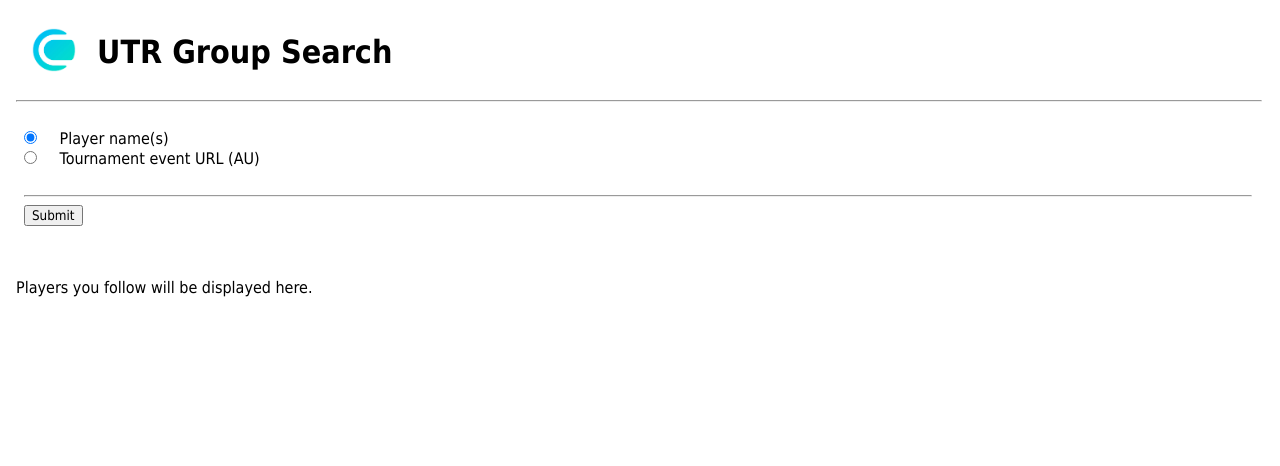
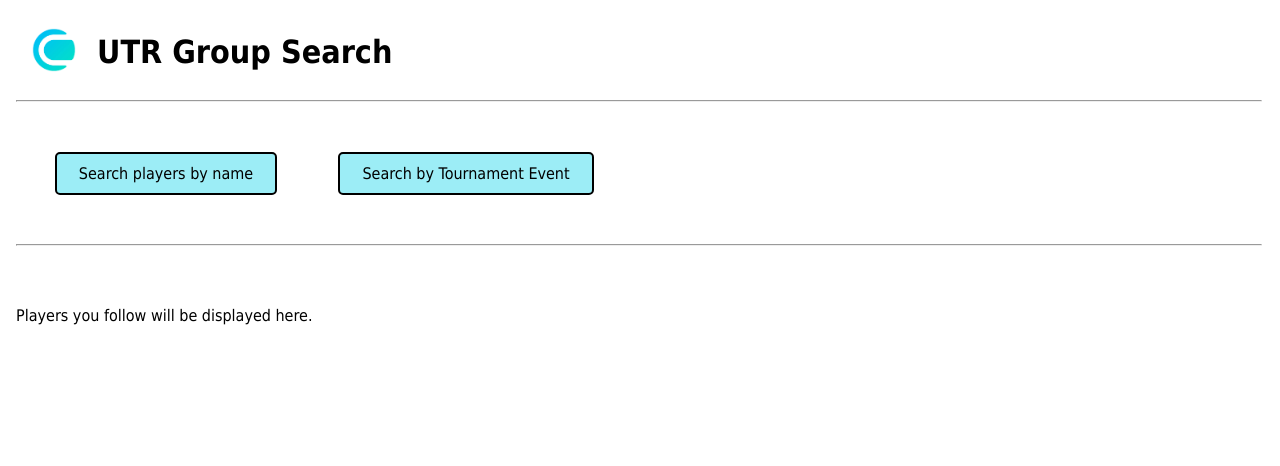
Before and after one commit to ozchamo/UTR, a Flask app: page / in a window 1280 px wide. Shown: the top 466 px of the page. Run offline with Flask 2, Linux system fonts and the light colour scheme.

Commit message:
Introduced buttons  in Main Page

```diff
--- a/search-player-UTR-flask.py
+++ b/search-player-UTR-flask.py
@@ -263,7 +263,7 @@ app = Flask(__name__, static_url_path='/static')
 
 
 # =========================================================================
-# Search menu
+# Main page - landing
 #=======================================================================
 
 @app.route('/')
@@ -286,18 +286,6 @@ def present_search_player_form():
 
     return render_template('main-page.html', header = "UTR Group Search ", playerlist = playerlist)
 
-@app.route('/navigate_search_selection', methods=['POST'])
-def navigate_search_selection():
-
-    searchselection = request.form['searchoption']
-
-    if searchselection == "searchbynamelist":
-        return(render_template('searchplayersbyname.html', header="UTR Group Search by Player Name(s)"))
-    if searchselection == "searchbyurl":
-        return(render_template('searchplayersbyeventurl.html', header = "UTR Group Search by Event URL"))
-    if searchselection == "searchplayerjson":
-        return(render_template('searchplayerbyjson.html', header = "UTR JSON single player"))
-
 
 #=======================================================================
 # Search by name list
@@ -305,7 +293,7 @@ def navigate_search_selection():
 
 @app.route('/search_players_by_name')
 def present_search_player_by_names():
-    return render_template('searchplayersbyname.html')
+    return render_template('searchplayersbyname.html', header="UTR Group Search by Player Name(s)")
 
 @app.route('/search_players_by_name_post', methods=['POST'])
 def present_search_player_results():
@@ -335,7 +323,7 @@ def present_search_player_results():
 #=======================================================================
 @app.route('/search_players_eventurl')
 def present_search_player_by_url():
-    return render_template('searchplayersbyeventurl.html')
+    return render_template('searchplayersbyeventurl.html', header = "UTR Group Search by Event URL")
 
 @app.route('/search_players_eventurl_post', methods=['POST'])
 def present_search_player_url_results():
--- a/static/css/style.css
+++ b/static/css/style.css
@@ -10,7 +10,7 @@ table, th, td {
     text-align: left;
 }
 
-tr:nth-child(even) {
+tr:nth-child(odd) {
     background-color: #9cedf6;
 }
 
@@ -48,6 +48,25 @@ a {
 }
 
 
+/* Button layout table */
+
+.two-column-table {
+  border-collapse: collapse;
+  width:95%;
+  max-width:600px;
+}
+
+.two-column-table tr {
+  height:30px;
+
+}
+
+.two-column-table td {
+  width:50%;
+  text-align: left;
+}
+
+
 /*  Player info button */
 
 .button {
@@ -55,7 +74,7 @@ a {
   border: 2px solid black;
   border-radius: 5px;
   color: black;
-  padding: 10px 26px;
+  padding: 10px 22px;
   text-align: center;
   text-decoration: none;
   display: inline-block;
--- a/templates/main-page.html
+++ b/templates/main-page.html
@@ -4,19 +4,15 @@
 
 {% block body %}
 
-<form method="post" action="/navigate_search_selection">
-  <input type="radio" name="searchoption" id="option1" value="searchbynamelist" checked >
-  <label for="option1">Player name(s)</label><br>
-  <input type="radio" name="searchoption" id="option2" value="searchbyurl">
-  <label for="option2">Tournament event URL (AU)</label><br>
-  <!-- We had JSON dump at the begining
-    <input type="radio" name="searchoption" id="option3" value="searchplayerjson">
-    <label for="option3">Dump JSON for a single player</label><br>
-  -->
 
-  <BR><HR>
-  <input type="submit" value="Submit" />
-</form>
+  <TABLE class="two-column-table">
+    <TR style="border:0">
+      <TD style="text-align:center;height: 80px; background-color: white;border-style:hidden;"><button class="button" onclick="location.href='/search_players_by_name'">Search players by name</button></TD>
+      <TD style="text-align:center;height: 80px; background-color: white;border-style:hidden;"><button class="button" onclick="location.href='/search_players_eventurl';">Search by Tournament Event</button></TD>
+    </TR>
+  </TABLE>
+
+<BR><HR>
 <BR>
 
   {% if playerlist == [] %}
--- a/templates/searchplayersbyeventurl.html
+++ b/templates/searchplayersbyeventurl.html
@@ -8,7 +8,7 @@
 <form method="post" action="/search_players_eventurl_post" onsubmit="showLoader()" id="form-su">
   <textarea name="eventurl" id="comments" rows=4 cols=30></textarea><br><br>
   {% include 'base-parameters.html' %}
-  <button type="submit" form="form-su">Search!</button>
+  <button class="button" type="submit" form="form-su">Search!</button>
 </form>
 
 
--- a/templates/searchplayersbyname.html
+++ b/templates/searchplayersbyname.html
@@ -8,7 +8,7 @@
 <form method="post" action="/search_players_by_name_post" onsubmit="showLoader()" id="form-sn">
     <textarea name="playernamelist" id="comments" rows=6 cols=30></textarea><br><br>
     {% include 'base-parameters.html' %}
-    <button type="submit" form="form-sn">Search!</button>
+    <button class="button" type="submit" form="form-sn">Search!</button>
 </form>
 
 {% endblock body %}
```
Also changed, not shown: templates/playerinfo.html (+2 -21 lines).
